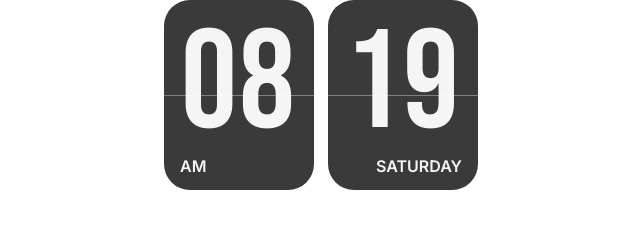
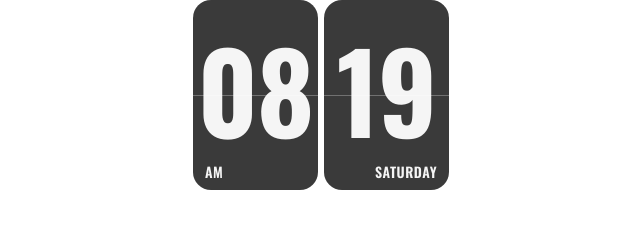
Before and after one commit to anacristinaperezp-ctrl/notion-flipclock, a plain HTML site: page index.html in a window 1280 px wide. Shown: the whole page, without its empty margins (319-959 px from the left). Drawn offline with nearby package versions, Linux system fonts and the light colour scheme.

Commit message:
Update index.html

```diff
--- a/index.html
+++ b/index.html
@@ -1,20 +1,19 @@
 <!DOCTYPE html>
-<html>
+<html lang="en">
 <head>
 <meta charset="UTF-8">
 <meta name="viewport" content="width=device-width, initial-scale=1.0">
+<title>Flip Clock</title>
 
-<!-- Fuente para números -->
-<link href="https://fonts.googleapis.com/css2?family=Bebas+Neue&display=swap" rel="stylesheet">
-
-<!-- Fuente para labels -->
-<link href="https://fonts.googleapis.com/css2?family=Inter:wght@600&display=swap" rel="stylesheet">
+<link rel="preconnect" href="https://fonts.googleapis.com">
+<link rel="preconnect" href="https://fonts.gstatic.com" crossorigin>
+<link href="https://fonts.googleapis.com/css2?family=Oswald:wght@600;700&display=swap" rel="stylesheet">
 
 <style>
 :root{
   --card:#3a3a3a;
   --text:#f5f5f5;
-  --line:rgba(255,255,255,0.35);
+  --line:rgba(255,255,255,0.28);
 }
 
 body{
@@ -23,38 +22,41 @@ body{
   display:flex;
   justify-content:center;
   align-items:center;
+  font-family:'Oswald', sans-serif;
 }
 
+/* MÁS PEGADAS */
 .clock{
   display:flex;
-  gap:14px;
+  gap:6px;
 }
 
+/* MÁS LARGUITAS Y MENOS REDONDAS */
 .card{
   position:relative;
-  width:150px;
+  width:125px;
   height:190px;
   background:var(--card);
-  border-radius:26px;
+  border-radius:18px;
   overflow:hidden;
 }
 
-/* números grandes */
+/* NÚMEROS */
 .big{
   position:absolute;
   inset:0;
   display:flex;
   align-items:center;
   justify-content:center;
-
-  font-family:'Bebas Neue', sans-serif;
-  font-size:140px;     /* esta fuente es más alta */
-  letter-spacing:2px;
   color:var(--text);
-  transform:translateY(-10px);
+  font-size:110px;
+  font-weight:700;
+  letter-spacing:-1px;
+  line-height:1;
+  transform:translateY(-6px);
 }
 
-/* línea central */
+/* LÍNEA CENTRAL */
 .card::after{
   content:"";
   position:absolute;
@@ -65,31 +67,25 @@ body{
   background:var(--line);
 }
 
-/* labels */
-.label-left{
+/* LABELS MÁS PEQUEÑOS */
+.label-left, .label-right{
   position:absolute;
-  left:16px;
-  bottom:14px;
-  font-family:'Inter', sans-serif;
-  font-size:16px;
-  font-weight:600;
-  color:var(--text);
-}
-
-.label-right{
-  position:absolute;
-  right:16px;
-  bottom:14px;
-  font-family:'Inter', sans-serif;
-  font-size:16px;
+  bottom:8px;
+  font-size:14px;
   font-weight:600;
   color:var(--text);
   text-transform:uppercase;
+  letter-spacing:0.5px;
 }
+
+.label-left{ left:12px; }
+.label-right{ right:12px; }
+
 </style>
 </head>
 
 <body>
+
 <div class="clock">
   <div class="card">
     <div class="big" id="hh">00</div>
@@ -98,30 +94,38 @@ body{
 
   <div class="card">
     <div class="big" id="mm">00</div>
-      <div class="label-right" id="day">SUNDAY</div>
+    <div class="label-right" id="day">MONDAY</div>
   </div>
 </div>
 
 <script>
-function pad(n){ return n < 10 ? "0"+n : n; }
+function pad(n){
+  return n < 10 ? "0" + n : n;
+}
 
-function update(){
+function updateClock(){
   const now = new Date();
-  let h = now.getHours();
-  const ampm = h >= 12 ? "PM" : "AM";
-  h = h % 12 || 12;
 
-  const m = now.getMinutes();
-  const day = now.toLocaleDateString('en-US',{weekday:'long'}).toUpperCase();
+  let hours = now.getHours();
+  const ampm = hours >= 12 ? "PM" : "AM";
 
-  document.getElementById("hh").textContent = pad(h);
-  document.getElementById("mm").textContent = pad(m);
+  hours = hours % 12;
+  if(hours === 0) hours = 12;
+
+  const minutes = now.getMinutes();
+
+  const day = now.toLocaleDateString('en-US', {
+    weekday:'long'
+  }).toUpperCase();
+
+  document.getElementById("hh").textContent = pad(hours);
+  document.getElementById("mm").textContent = pad(minutes);
   document.getElementById("ampm").textContent = ampm;
   document.getElementById("day").textContent = day;
 }
 
-update();
-setInterval(update,1000);
+updateClock();
+setInterval(updateClock, 1000);
 </script>
 
 </body>
```
Lines whose indentation alone changed are shown as unchanged.
